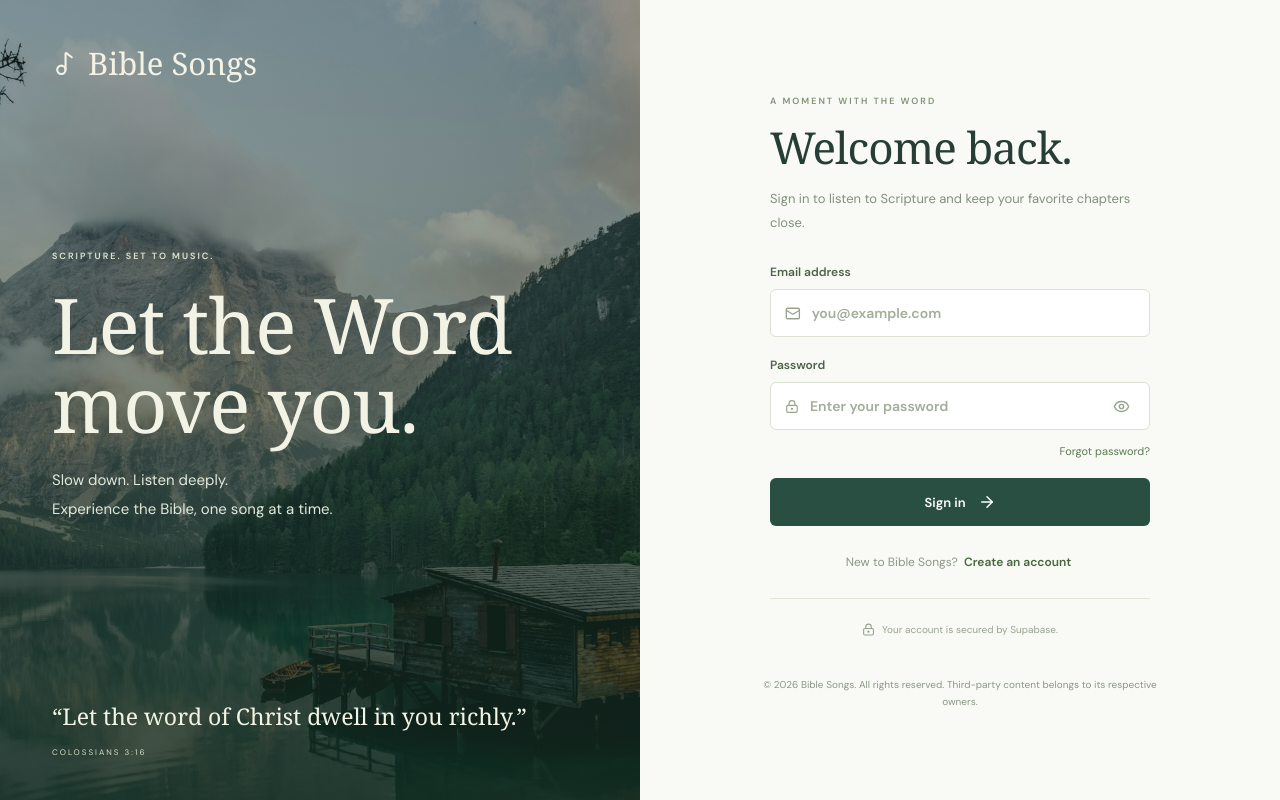
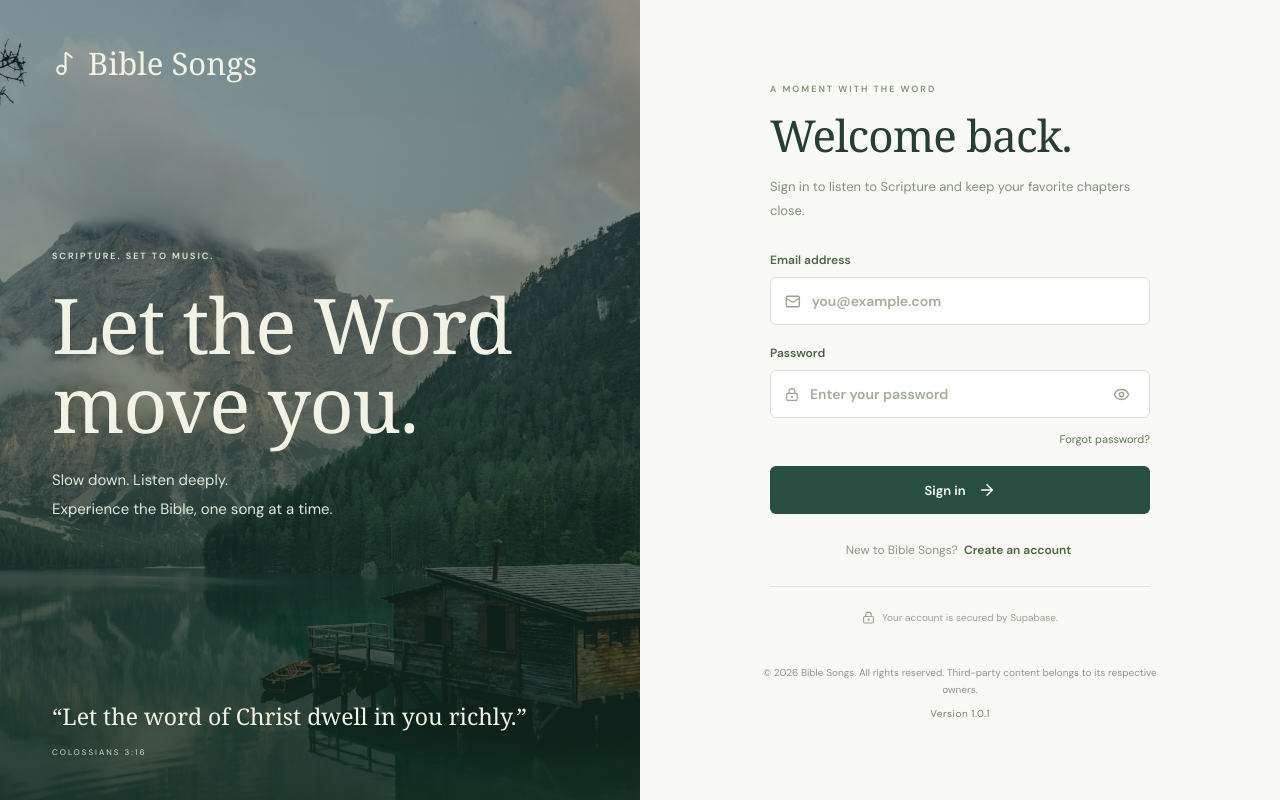
Before and after one commit to Bible-Songs/Bible-Songs1, a React (Vite) app: page / in a window 1280 px wide. Built offline with nearby package versions, Linux system fonts and the light colour scheme; a web font is replaced by a local one.

Commit message:
Show app version 1.0.1 on home and sign-in pages

```diff
--- a/package.json
+++ b/package.json
@@ -1,6 +1,6 @@
 {
   "name": "bible-songs",
-  "version": "1.0.0",
+  "version": "1.0.1",
   "private": true,
   "type": "module",
   "scripts": {
--- a/source/AuthGate.tsx
+++ b/source/AuthGate.tsx
@@ -1,3 +1,4 @@
+import { APP_VERSION } from './version';
 import { useEffect, useState, type FormEvent } from 'react';
 import type { User } from '@supabase/supabase-js';
 import { Music2, Eye, EyeOff, ArrowRight, LockKeyhole, Mail, LogOut } from 'lucide-react';
@@ -120,7 +121,7 @@ export default function AuthGate() {
         {mode==='signin'?<p className="auth-switch">New to Bible Songs? <button disabled={busy} onClick={()=>changeMode('signup')}>Create an account</button></p>:mode==='signup'?<p className="auth-switch">Already have an account? <button disabled={busy} onClick={()=>changeMode('signin')}>Sign in</button></p>:mode==='forgot'?<p className="auth-switch"><button disabled={busy} onClick={()=>changeMode('signin')}>Back to sign in</button></p>:<p className="auth-switch"><button disabled={busy} onClick={signOut}><LogOut size={13}/> Cancel and sign out</button></p>}
         <div className="auth-footnote"><LockKeyhole size={13}/> Your account is secured by Supabase.</div>
       </div>
-      <p className="auth-bottom copyright-notice">© 2026 Bible Songs. All rights reserved. Third-party content belongs to its respective owners.</p>
+      <p className="auth-bottom copyright-notice">© 2026 Bible Songs. All rights reserved. Third-party content belongs to its respective owners.<span className="app-version">Version {APP_VERSION}</span></p>
     </section>
   </main>;
 }
--- /dev/null
+++ b/source/version.ts
@@ -0,0 +1,2 @@
+import { version } from '../package.json';
+export const APP_VERSION = version;
--- a/tsconfig.json
+++ b/tsconfig.json
@@ -14,7 +14,8 @@
     "noEmit": true,
     "types": [
       "vite/client"
-    ]
+    ],
+    "resolveJsonModule": true
   },
   "include": [
     "source",
```
Also changed, not shown: source/App.tsx (+2 -1 lines), source/style.css, 2 other files (tests, documents, lock files or other folders).
